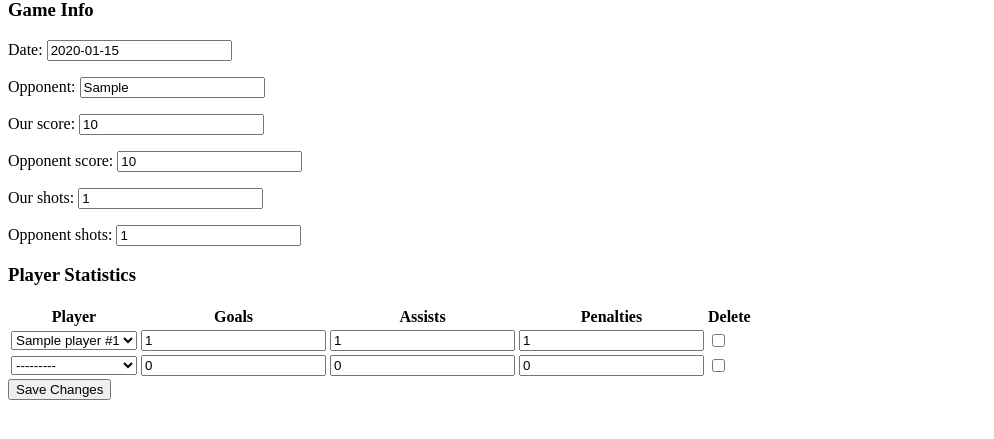
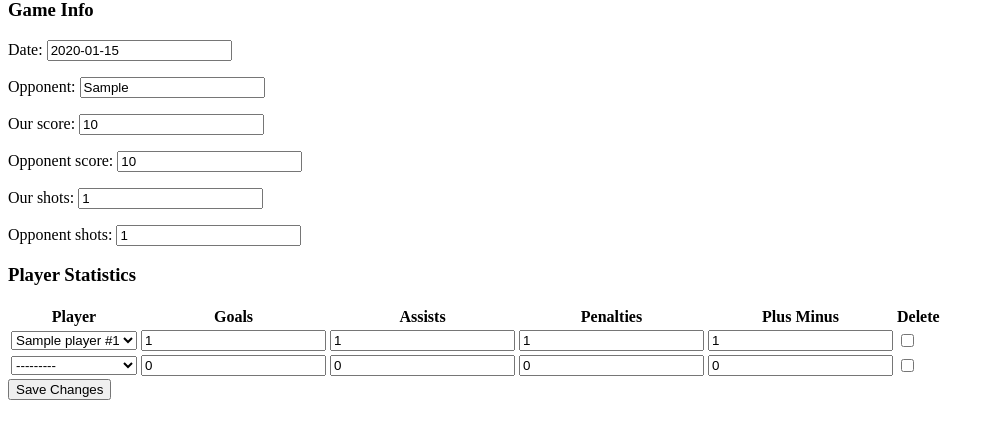
Before and after one commit to EricL03/Floorball_stats, a Django app: page /games/1/ in a window 1280 px wide. Shown: the part 117-556 px from the top of the page, without its empty margins (0-994 px from the left). Run offline with Django 5.2, Linux system fonts and the light colour scheme; tables that the repository leaves empty hold one stand-in row (values such as "Sample post").

Commit message:
Added plus minus stats for players

```diff
--- a/floorball_stats/games/forms.py
+++ b/floorball_stats/games/forms.py
@@ -12,7 +12,7 @@ class GameForm(forms.ModelForm):
 PlayerGameStatsFormSet = forms.inlineformset_factory(
     Game,
     PlayerGameStats,
-    fields=['player', 'goals', 'assists', 'penalties'],
+    fields=['player', 'goals', 'assists', 'penalties', 'plus_minus'],
     extra=1,
     can_delete=True
 )
--- a/floorball_stats/games/templates/games/detail.html
+++ b/floorball_stats/games/templates/games/detail.html
@@ -15,6 +15,7 @@
         <th>Goals</th>
         <th>Assists</th>
         <th>Penalties</th>
+        <th>Plus Minus</th>
         <th>Delete</th>
       </tr>
     </thead>
@@ -26,6 +27,7 @@
         <td>{{ form.goals }}</td>
         <td>{{ form.assists }}</td>
         <td>{{ form.penalties }}</td>
+        <td>{{ form.plus_minus}}</td>
         <td>{{ form.DELETE }}</td>
       </tr>
       {% endfor %}
--- a/floorball_stats/stats/models.py
+++ b/floorball_stats/stats/models.py
@@ -9,6 +9,7 @@ class PlayerGameStats(models.Model):
     goals = models.PositiveIntegerField(default=0)
     assists = models.PositiveIntegerField(default=0)
     penalties = models.PositiveIntegerField(default=0)
+    plus_minus = models.IntegerField(default=0)
 
     class Meta:
         unique_together = ('player', 'game')  # Prevent duplicate entries
```
Also changed, not shown: floorball_stats/stats/migrations/0002_playergamestats_plus_minus.py (added).
